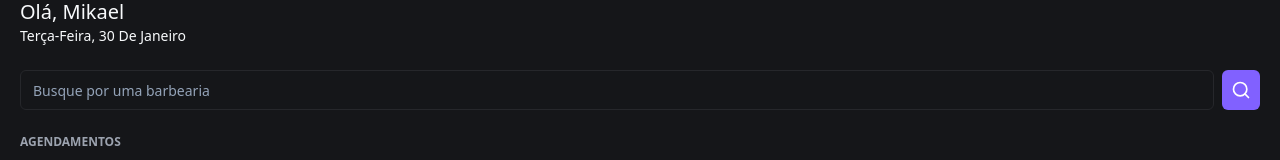
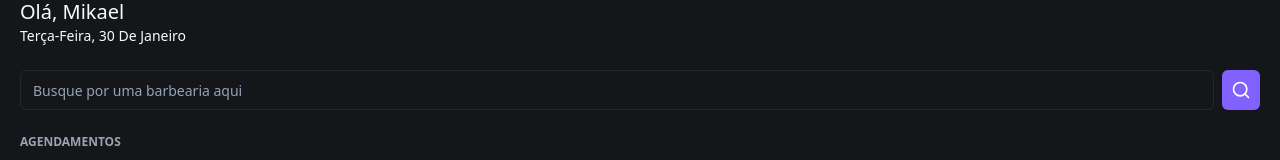
Before and after one commit to Mikaelbr073/barbershop, a Next.js app: page / in a window 1280 px wide. Shown: the part 128-288 px from the top of the page. Built offline with nearby package versions, Linux system fonts and the light colour scheme; no server answers; the database is empty.

Commit message:
fix: alteração mo home

```diff
--- a/app/(home)/_component/search.tsx
+++ b/app/(home)/_component/search.tsx
@@ -6,7 +6,7 @@ import { SearchIcon } from "lucide-react";
 const Search = () => {
     return (
         <div className="flex items-center gap-2">
-            <Input placeholder="Busque por uma barbearia"></Input>
+            <Input placeholder="Busque por uma barbearia aqui"></Input>
             <Button size="icon">
                 <SearchIcon size={20}/>
             </Button>
--- a/app/(home)/page.tsx
+++ b/app/(home)/page.tsx
@@ -6,7 +6,7 @@ import BookingItem from "../_components/booking-item";
 import { db } from "../_lib/prisma"
 import BarbershopItem from "./_component/babershop-item";
 export default  async function Home() {
-const  barbershops = await db.barbershop.findMany({});
+const barbershops = await db.barbershop.findMany({});
   return (
    <div>
       <Header></Header>
```
